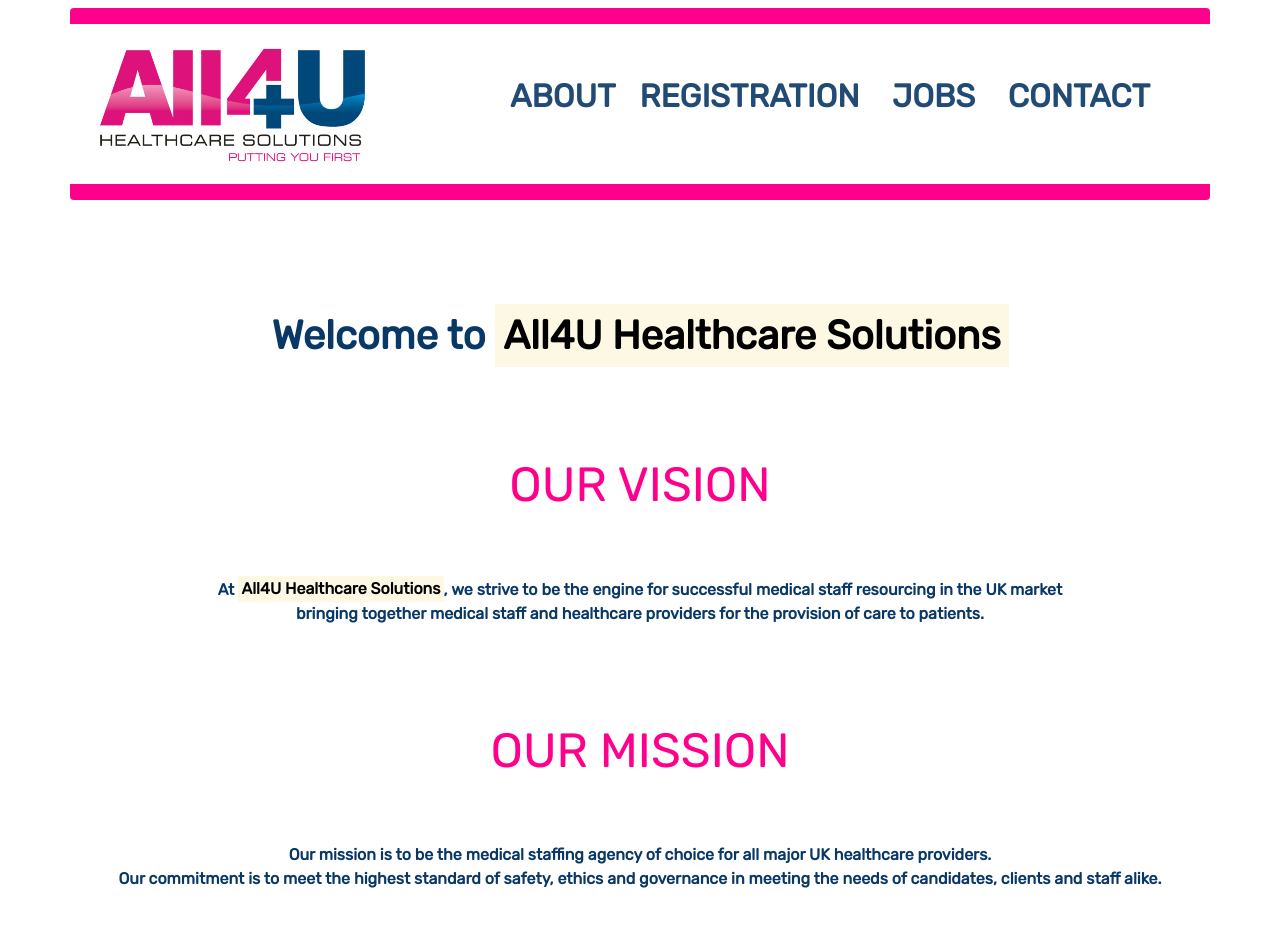
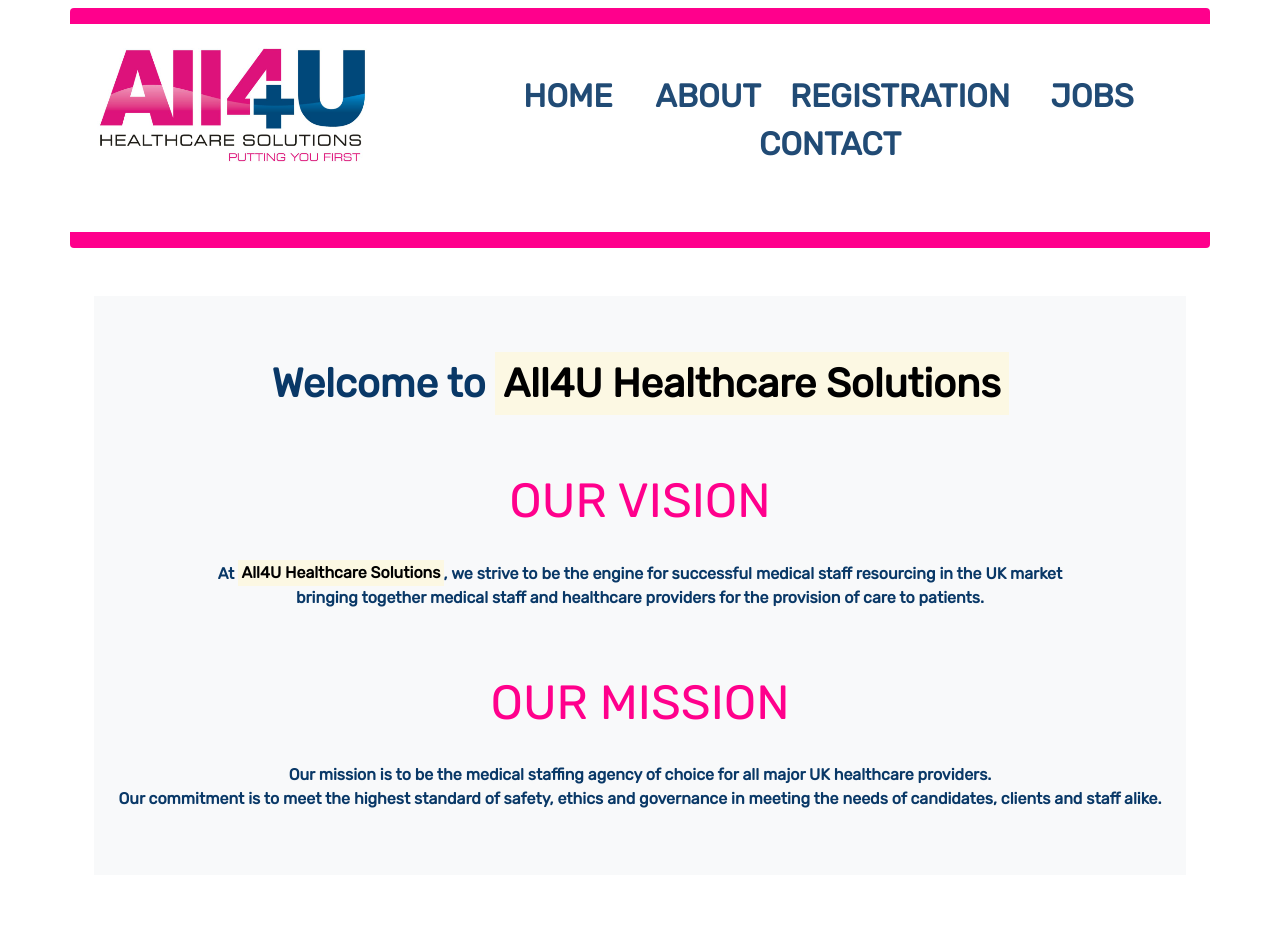
Before and after one commit to ftanekha/all4u, a PHP site: page / in a window 1280 px wide. After the commit the page ends 808 px from the top, so only its background shows below. Run offline with PHP 8.4, Linux system fonts and the light colour scheme.

Commit message:
rename landing page as home page add company description in about page minor styling

```diff
--- a/index.html
+++ b/index.html
@@ -56,21 +56,21 @@
     <main class='my-5 container'>
         <div id='main' class='container'>
             <!-- landing -->
-            <div id='landing_page' class='container page text_blue fw-bolder pt-3'>
+            <div id='home_page' class='container page bg-light text_blue fw-bolder py-3'>
                 <div id='welcome_message' class='display-6 fw-bolder my-5 text-center'>
                     Welcome to <mark>All4U Healthcare Solutions</mark>
                 </div>
                 <div id='mission_statement'>
-                    <div id='vision' class='pt-5 text-center'>
+                    <div id='vision' class='pt-3 text-center'>
                         <p class='display-5 text_pink'>OUR VISION</p>
-                        <div class='pt-5'>
+                        <div class='pt-3'>
                             At <mark>All4U Healthcare Solutions</mark>, we strive to be the engine for successful medical staff resourcing in the UK market <br/>
                             bringing together medical staff and healthcare providers for the provision of care to patients.
                         </div>
                     </div>
-                    <div id='misson' class='mt-5 pt-5 text-center'>
+                    <div id='misson' class='mt-5 pt-3 text-center'>
                         <p class='display-5 text_pink'>OUR MISSION</p>
-                        <div class='pt-5'>
+                        <div class='pt-3 mb-5'>
                             Our mission is to be the medical staffing agency of choice for all major UK healthcare providers.<br/>
                             Our commitment is to meet the highest standard of safety, ethics and governance in meeting the needs of candidates, clients and staff alike.
                         </div>
@@ -78,9 +78,35 @@
                 </div>
             </div>
             <!-- about -->
-            <div id='about_page' class='container page bg-dark text-white fw-bolder shadow'>about</div>
+            <div id='about_page' class='container page bg-light my-5 py-3'>
+                <div id='company_description' class="">
+                    <div class="mt-5 text_blue fw-bolder">
+                        <p>
+                            All4U Healthcare Solutions is a privately owned specialist medical staffing agency,
+                            that provide high quality medical talent across the UK.<br/>
+                        </p>
+                        <div class="my-5">
+                            <p>Our core focus is supporting our clients with challenging staffing requirements.<br/>
+                                We pride ourselves on supplying:
+                            </p>
+                        </div>
+                        <div class="my-5">
+                            <ul style="list-style: inside;">
+                                <li>Registered Nurses</li>
+                                <li>AHP’s and HCA’s across a variety of specialist areas including Mental Health</li>
+                                <li>General, Paediatrics, and Accident & Emergency</li>
+                            </ul>
+                        </div>
+                        <div class="my-5">
+                            <p>As healthcare never stops, All4U Healthcare Solutions operates <br/>
+                                <div class=""><span class="fw-bolder display-6"><span class='text_pink'>24</span> hours a day, <span class='text_pink'>365</span> days a year.</span></div>
+                            </p>
+                        </div>
+                    </div>
+                </div>
+            </div>
             <!-- registration -->
-            <div id='registration_page' class='container page p-5 bg-light text-dark fw-bolder'>
+            <div id='registration_page' class='container page py-3 bg-light text_blue fw-bolder'>
                 <form method='post' action='' class='bg-light rounded-top ext-white mt-3 p-3'>
                     <!-- names -->
                     <div class='my-5 text-center'> <span class='rounded-pill fw-bold text-white lead bg-secondary p-3'>Personal Information</span></div>
@@ -230,9 +256,9 @@
                 </form>
             </div>
             <!-- jobs -->
-            <div id='jobs_page' class='container page bg-dark text-white fw-bolder shadow'>jobs</div>
+            <div id='jobs_page' class='container page bg-dark text-white fw-bolder'>jobs</div>
             <!-- contact -->
-            <div id='contact_page' class='container page bg-dark text-white fw-bolder shadow'>contact</div>
+            <div id='contact_page' class='container page bg-dark text-white fw-bolder'>contact</div>
         </div>
     </main>
     <footer></footer>
--- a/navbar.js
+++ b/navbar.js
@@ -4,7 +4,7 @@
 source = document.querySelector('#navbar_template').innerHTML,
 template = Handlebars.compile(source),
 
-navItems = ['about', 'registration', 'jobs', 'contact'],
+navItems = ['home', 'about', 'registration', 'jobs', 'contact'],
 context = {
     nav: []
 }
--- a/navbarControl.js
+++ b/navbarControl.js
@@ -16,5 +16,5 @@
 //logo returns to landing page
 logo.addEventListener('click', ()=> {
     for (let page of pages) page.style.display = 'none'
-    document.querySelector(`#landing_page`).style.display = 'block'
+    document.querySelector(`#home_page`).style.display = 'block'
 })
--- a/styles.css
+++ b/styles.css
@@ -49,8 +49,13 @@
     /* height: 500px; */
     display: none;
 }
-#landing_page{
+#home_page{
     display: block;
+}
+/* about page */
+#company_description{
+    width: 60%;
+    margin: auto;
 }
 /* registration page */
 hr{
```
